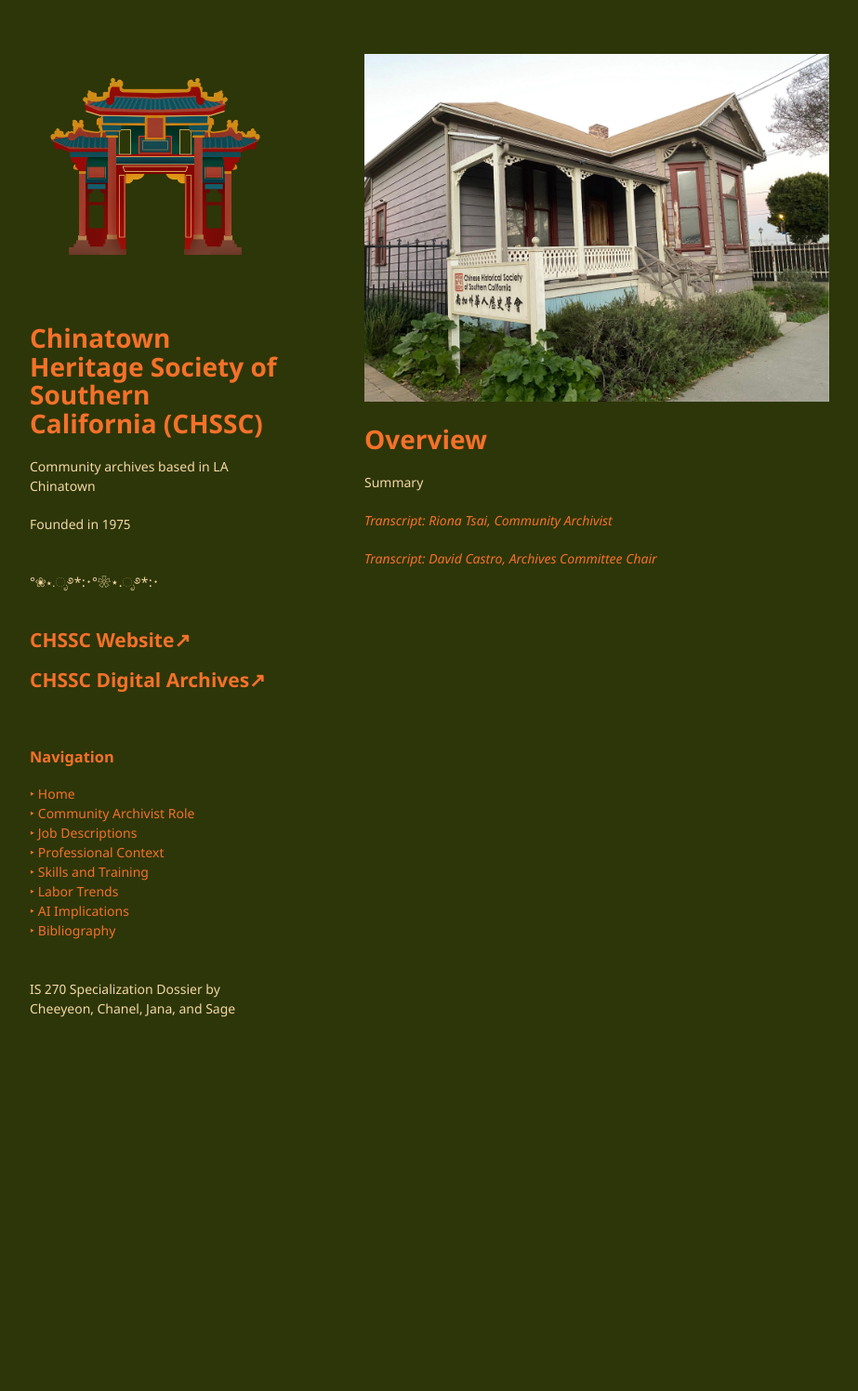
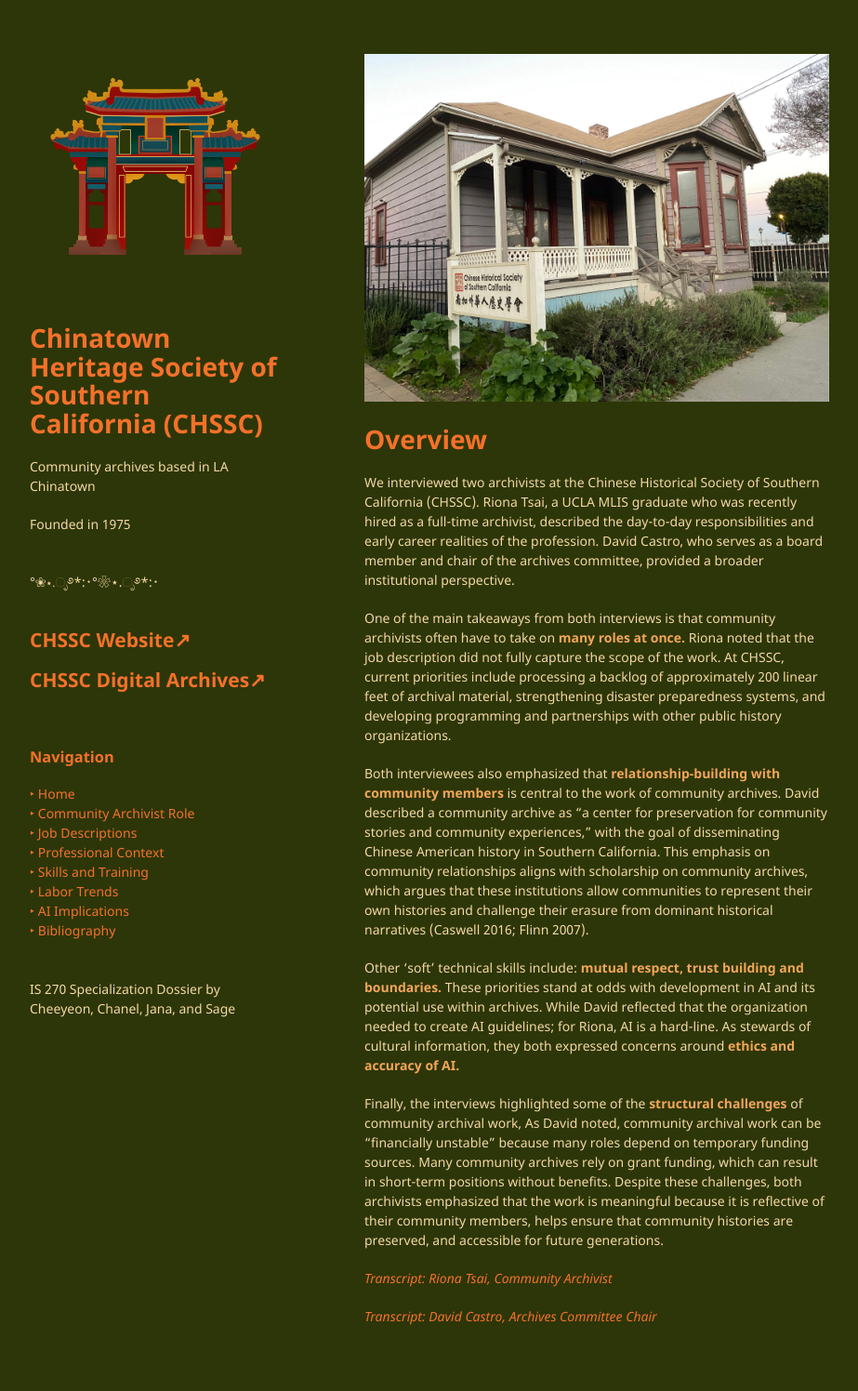
Before and after one commit to chaanelly/IS270-CHSSC, a Jekyll site: the page built from index.md, in a window 1280 px wide. Shown: the whole page at 93% size, without its empty margins (178-1101 px from the left). Built offline with Jekyll 4.4.1, drawn with Linux system fonts in a browser that asks for light colours; our own code applies the rules of GitHub Pages for plain Markdown files; before the commit the page ends 1157 px from its top, so only the background shows below that.

Commit message:
Update index.md

```diff
--- a/index.md
+++ b/index.md
@@ -2,7 +2,15 @@
 
 # Overview
 
-Summary
+We interviewed two archivists at the Chinese Historical Society of Southern California (CHSSC). Riona Tsai, a UCLA MLIS graduate who was recently hired as a full-time archivist, described the day-to-day responsibilities and early career realities of the profession. David Castro, who serves as a board member and chair of the archives committee, provided a broader institutional perspective.
+
+One of the main takeaways from both interviews is that community archivists often have to take on **many roles at once.** Riona noted that the job description did not fully capture the scope of the work. At CHSSC, current priorities include processing a backlog of approximately 200 linear feet of archival material, strengthening disaster preparedness systems, and developing programming and partnerships with other public history organizations.
+
+Both interviewees also emphasized that **relationship-building with community members** is central to the work of community archives. David described a community archive as “a center for preservation for community stories and community experiences,” with the goal of disseminating Chinese American history in Southern California. This emphasis on community relationships aligns with scholarship on community archives, which argues that these institutions allow communities to represent their own histories and challenge their erasure from dominant historical narratives (Caswell 2016; Flinn 2007).
+
+Other ‘soft’ technical skills include: **mutual respect, trust building and boundaries.** These priorities stand at odds with development in AI and its potential use within archives. While David reflected that the organization needed to create AI guidelines; for Riona, AI is a hard-line. As stewards of cultural information, they both expressed concerns around **ethics and accuracy of AI.**
+
+Finally, the interviews highlighted some of the **structural challenges** of community archival work, As David noted, community archival work can be “financially unstable” because many roles depend on temporary funding sources. Many community archives rely on grant funding, which can result in short-term positions without benefits. Despite these challenges, both archivists emphasized that the work is meaningful because it is reflective of their community members, helps ensure that community histories are preserved, and accessible for future generations.
 
 _[Transcript: Riona Tsai, Community Archivist](./pages/riona-transcript.md)_
 
```
